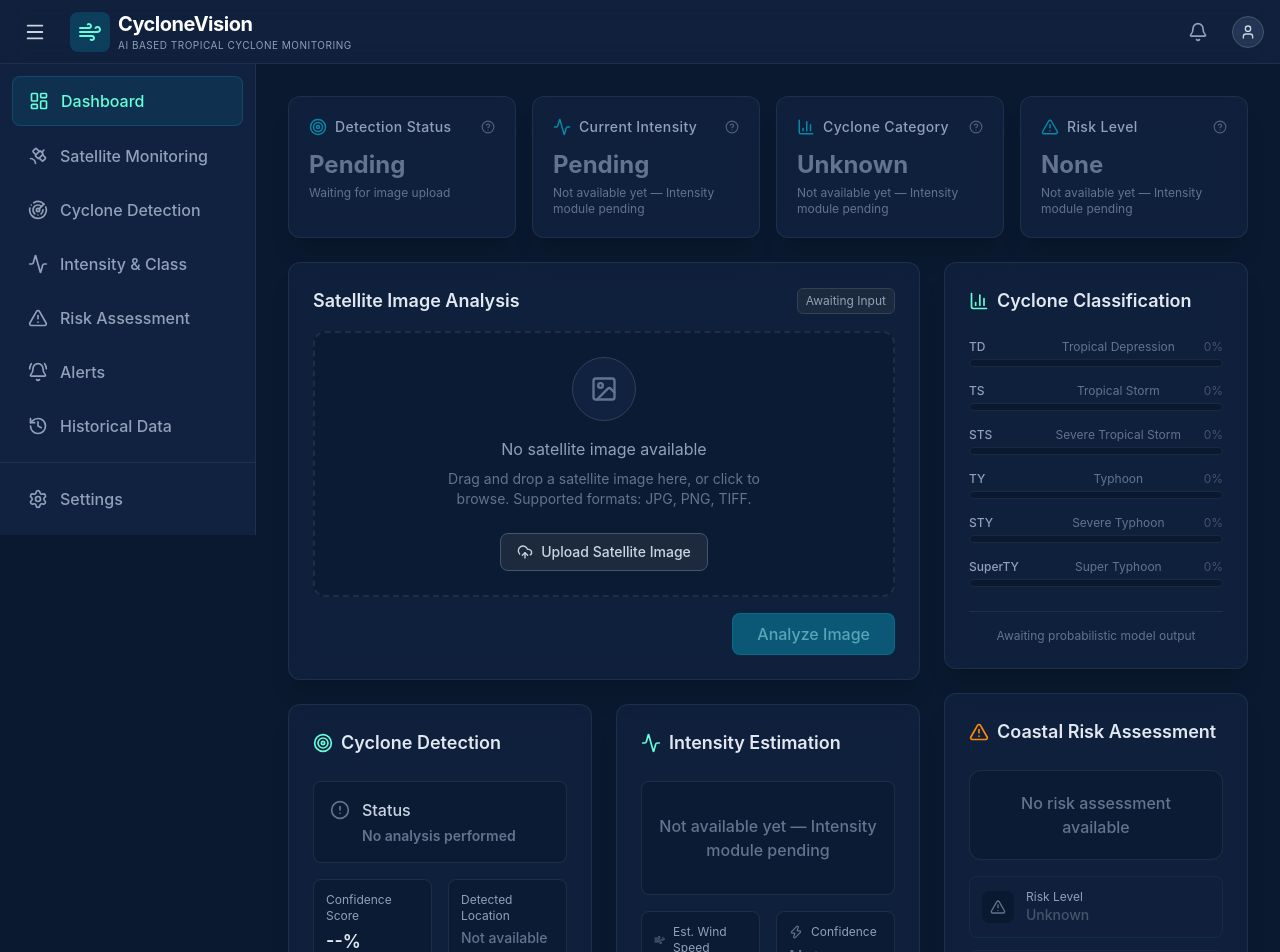
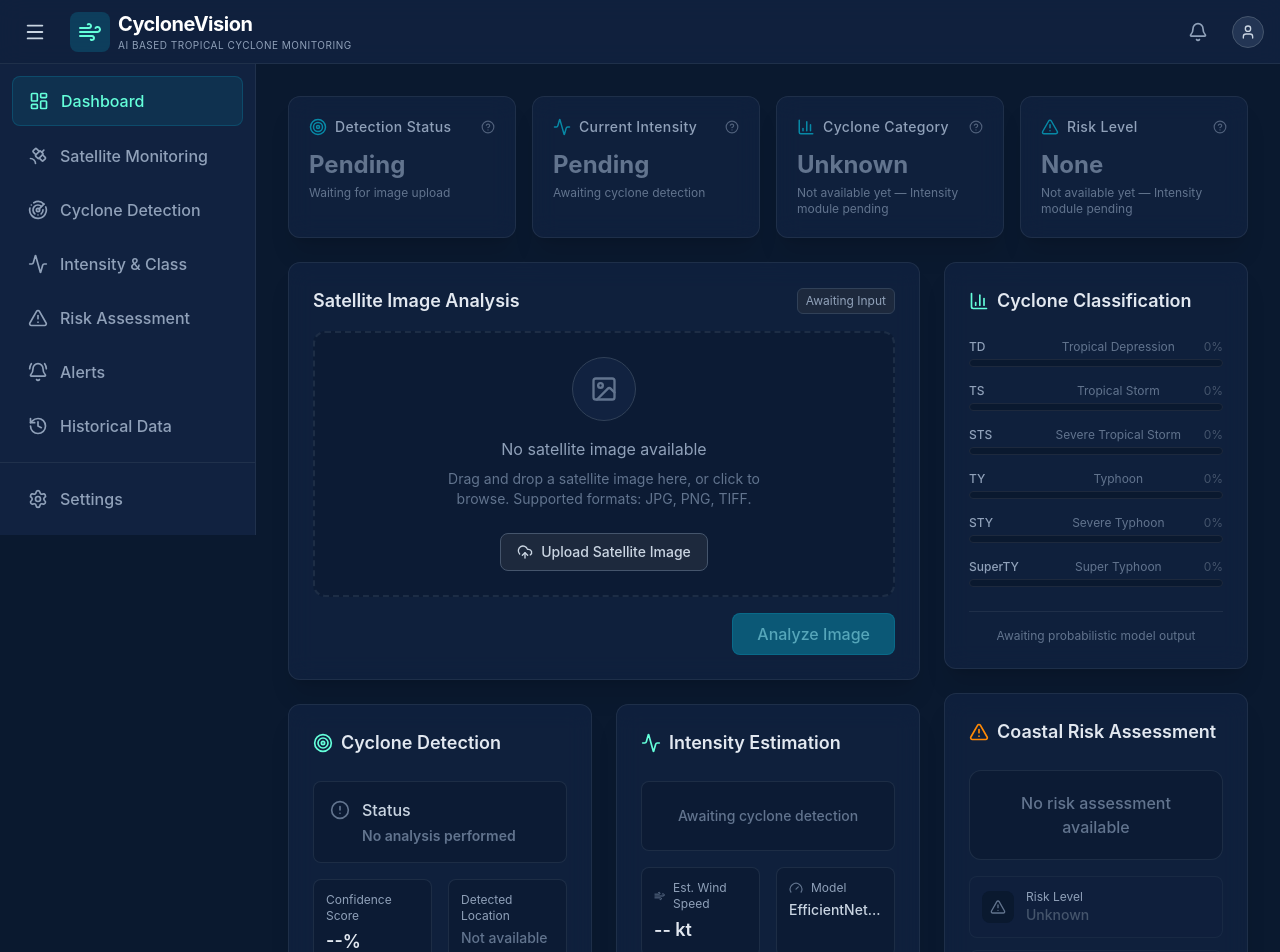
Before and after one commit to HitheshKaje/Cyclone-Vision, a React (Vite) app in the folder frontend/: page / in a window 1280 px wide. Shown: the top 952 px of the page. Built offline with nearby package versions, Linux system fonts and the light colour scheme.

Commit message:
tHE oBJECIVE 2 IS sUCCESSfULLY doNE

```diff
--- a/frontend/src/components/IntensityCard.jsx
+++ b/frontend/src/components/IntensityCard.jsx
@@ -1,34 +1,86 @@
 import React from 'react';
-import { Activity, Wind, Zap } from 'lucide-react';
+import { Activity, Wind, Gauge, Loader2, AlertCircle } from 'lucide-react';
 
-const IntensityCard = () => {
+const IntensityCard = ({ intensityResult, intensityStatus, isCyclone }) => {
   return (
     <div className="glass-panel p-4 sm:p-6">
-      <div className="flex items-center gap-2 mb-4 sm:mb-6">
-        <Activity size={20} className="text-cyan-400 shrink-0" />
-        <h2 className="text-base sm:text-lg font-semibold text-slate-200">Intensity Estimation</h2>
+      <div className="flex items-center justify-between mb-4 sm:mb-6">
+        <div className="flex items-center gap-2">
+          <Activity size={20} className="text-cyan-400 shrink-0" />
+          <h2 className="text-base sm:text-lg font-semibold text-slate-200">Intensity Estimation</h2>
+        </div>
+        {intensityStatus === 'Completed' && intensityResult && (
+          <span className="text-xs px-2 py-0.5 rounded bg-amber-500/10 text-amber-400 border border-amber-500/30 font-medium">
+            Objective 2
+          </span>
+        )}
       </div>
 
       <div className="space-y-4">
-        <div className="p-4 rounded-lg border border-slate-700/50 bg-navy-900/50 flex items-center justify-center py-6 sm:py-8">
-          <p className="text-slate-500 font-medium text-sm sm:text-base text-center">Not available yet — Intensity module pending</p>
+        {/* Status / Main Banner */}
+        <div className={`p-4 rounded-lg border flex items-center justify-center py-5 sm:py-6 text-center transition-all ${
+          intensityStatus === 'Completed' && intensityResult
+            ? 'border-amber-500/40 bg-amber-950/20'
+            : intensityStatus === 'Estimating'
+            ? 'border-cyan-500/40 bg-cyan-950/20'
+            : intensityStatus === 'Not Applicable'
+            ? 'border-slate-700/50 bg-navy-900/30'
+            : intensityStatus === 'Error'
+            ? 'border-red-500/40 bg-red-950/20'
+            : 'border-slate-700/50 bg-navy-900/50'
+        }`}>
+          {intensityStatus === 'Estimating' ? (
+            <div className="flex items-center gap-2 text-cyan-400 text-sm font-medium">
+              <Loader2 size={18} className="animate-spin" />
+              <span>Estimating intensity...</span>
+            </div>
+          ) : intensityStatus === 'Completed' && intensityResult ? (
+            <div className="space-y-1">
+              <p className="text-xs text-amber-300 font-medium uppercase tracking-wider">Estimated Maximum Sustained Wind Speed</p>
+              <p className="text-3xl font-bold text-amber-400">
+                {intensityResult.predicted_wind_speed_kt} <span className="text-base font-medium text-slate-300">kt</span>
+              </p>
+            </div>
+          ) : intensityStatus === 'Not Applicable' ? (
+            <p className="text-slate-400 text-sm font-medium">No Cyclone Detected — Intensity N/A</p>
+          ) : intensityStatus === 'Error' ? (
+            <div className="flex items-center gap-2 text-red-400 text-sm font-medium">
+              <AlertCircle size={18} />
+              <span>Intensity estimation unavailable</span>
+            </div>
+          ) : (
+            <p className="text-slate-500 font-medium text-sm text-center">
+              Awaiting cyclone detection
+            </p>
+          )}
         </div>
 
+        {/* Metric Details Grid */}
         <div className="grid grid-cols-1 sm:grid-cols-2 gap-3 sm:gap-4">
           <div className="p-3 rounded-lg border border-slate-700/50 bg-navy-900/50">
             <div className="flex items-center gap-2 mb-1">
-              <Wind size={14} className="text-slate-500" />
+              <Wind size={14} className={intensityStatus === 'Completed' && intensityResult ? "text-amber-400" : "text-slate-500"} />
               <p className="text-xs text-slate-400">Est. Wind Speed</p>
             </div>
-            <p className="text-lg font-medium text-slate-500">Not available</p>
+            <p className="text-lg font-semibold text-slate-200">
+              {intensityStatus === 'Completed' && intensityResult
+                ? `${intensityResult.predicted_wind_speed_kt} kt`
+                : intensityStatus === 'Not Applicable'
+                ? 'N/A'
+                : '-- kt'}
+            </p>
           </div>
 
           <div className="p-3 rounded-lg border border-slate-700/50 bg-navy-900/50">
             <div className="flex items-center gap-2 mb-1">
-              <Zap size={14} className="text-slate-500" />
-              <p className="text-xs text-slate-400">Confidence</p>
+              <Gauge size={14} className={intensityStatus === 'Completed' && intensityResult ? "text-cyan-400" : "text-slate-500"} />
+              <p className="text-xs text-slate-400">Model</p>
             </div>
-            <p className="text-lg font-medium text-slate-500">Not available</p>
+            <p className="text-sm font-medium text-slate-300 truncate">
+              {intensityStatus === 'Completed' && intensityResult
+                ? (intensityResult.model || 'EfficientNetB0-TCIR-Intensity')
+                : 'EfficientNetB0 (Regression)'}
+            </p>
           </div>
         </div>
       </div>
--- a/frontend/src/pages/Dashboard.jsx
+++ b/frontend/src/pages/Dashboard.jsx
@@ -1,5 +1,5 @@
 import React, { useState } from 'react';
-import { Target, Activity, BarChart3, AlertTriangle, Info } from 'lucide-react';
+import { Target, Activity, BarChart3, AlertTriangle } from 'lucide-react';
 import OverviewCard from '../components/OverviewCard';
 import SatelliteUpload from '../components/SatelliteUpload';
 import DetectionResult from '../components/DetectionResult';
@@ -13,11 +13,17 @@ import SystemStatus from '../components/SystemStatus';
 
 const Dashboard = () => {
   const [analysisStatus, setAnalysisStatus] = useState("Pending"); // Pending, Analyzing, Completed, Error
+  const [intensityStatus, setIntensityStatus] = useState("Pending"); // Pending, Estimating, Completed, Not Applicable, Error
   const [predictionResult, setPredictionResult] = useState(null);
+  const [intensityResult, setIntensityResult] = useState(null);
   const [imagePreview, setImagePreview] = useState(null);
 
   const handleAnalysisComplete = (data) => {
     setPredictionResult(data);
+  };
+
+  const handleIntensityComplete = (data) => {
+    setIntensityResult(data);
   };
 
   return (
@@ -27,15 +33,32 @@ const Dashboard = () => {
         <OverviewCard
           title="Detection Status"
           icon={Target}
-          value={analysisStatus === 'Analyzing' ? 'Analyzing' : analysisStatus === 'Completed' ? (predictionResult?.is_cyclone ? 'Cyclone Detected' : 'No Cyclone') : analysisStatus}
+          value={analysisStatus === 'Analyzing' ? 'Analyzing...' : analysisStatus === 'Completed' ? (predictionResult?.is_cyclone ? 'Cyclone Detected' : 'No Cyclone') : analysisStatus}
           subtitle={analysisStatus === 'Completed' ? `Confidence: ${predictionResult?.confidence_percent}%` : "Waiting for image upload"}
           iconColor={analysisStatus === 'Completed' && predictionResult?.is_cyclone ? 'text-red-400' : 'text-cyan-400'}
         />
         <OverviewCard
           title="Current Intensity"
           icon={Activity}
-          value="Pending"
-          subtitle="Not available yet — Intensity module pending"
+          value={
+            intensityStatus === 'Estimating'
+              ? 'Estimating...'
+              : intensityStatus === 'Completed' && intensityResult
+              ? `${intensityResult.predicted_wind_speed_kt} kt`
+              : intensityStatus === 'Not Applicable'
+              ? 'N/A'
+              : 'Pending'
+          }
+          subtitle={
+            intensityStatus === 'Completed' && intensityResult
+              ? `Model: ${intensityResult.model}`
+              : intensityStatus === 'Not Applicable'
+              ? 'No cyclone detected'
+              : intensityStatus === 'Estimating'
+              ? 'Estimating intensity...'
+              : 'Awaiting cyclone detection'
+          }
+          iconColor={intensityStatus === 'Completed' && intensityResult ? 'text-amber-400' : 'text-cyan-400'}
         />
         <OverviewCard
           title="Cyclone Category"
@@ -59,8 +82,11 @@ const Dashboard = () => {
           <div className="min-h-[300px] md:min-h-[400px] flex flex-col">
             <SatelliteUpload
               onAnalysisComplete={handleAnalysisComplete}
+              onIntensityComplete={handleIntensityComplete}
               analysisStatus={analysisStatus}
               setAnalysisStatus={setAnalysisStatus}
+              intensityStatus={intensityStatus}
+              setIntensityStatus={setIntensityStatus}
               imagePreview={imagePreview}
               setImagePreview={setImagePreview}
             />
@@ -68,7 +94,11 @@ const Dashboard = () => {
 
           <div className="grid grid-cols-1 sm:grid-cols-2 gap-4 sm:gap-6">
             <DetectionResult predictionResult={predictionResult} analysisStatus={analysisStatus} />
-            <IntensityCard />
+            <IntensityCard
+              intensityResult={intensityResult}
+              intensityStatus={intensityStatus}
+              isCyclone={predictionResult?.is_cyclone}
+            />
           </div>
 
           <div className="min-h-[300px] md:min-h-[400px] flex flex-col">
```
Also changed, not shown: frontend/src/components/SatelliteUpload.jsx (+56 -9 lines), 2 other files (tests, documents, lock files or other folders).
